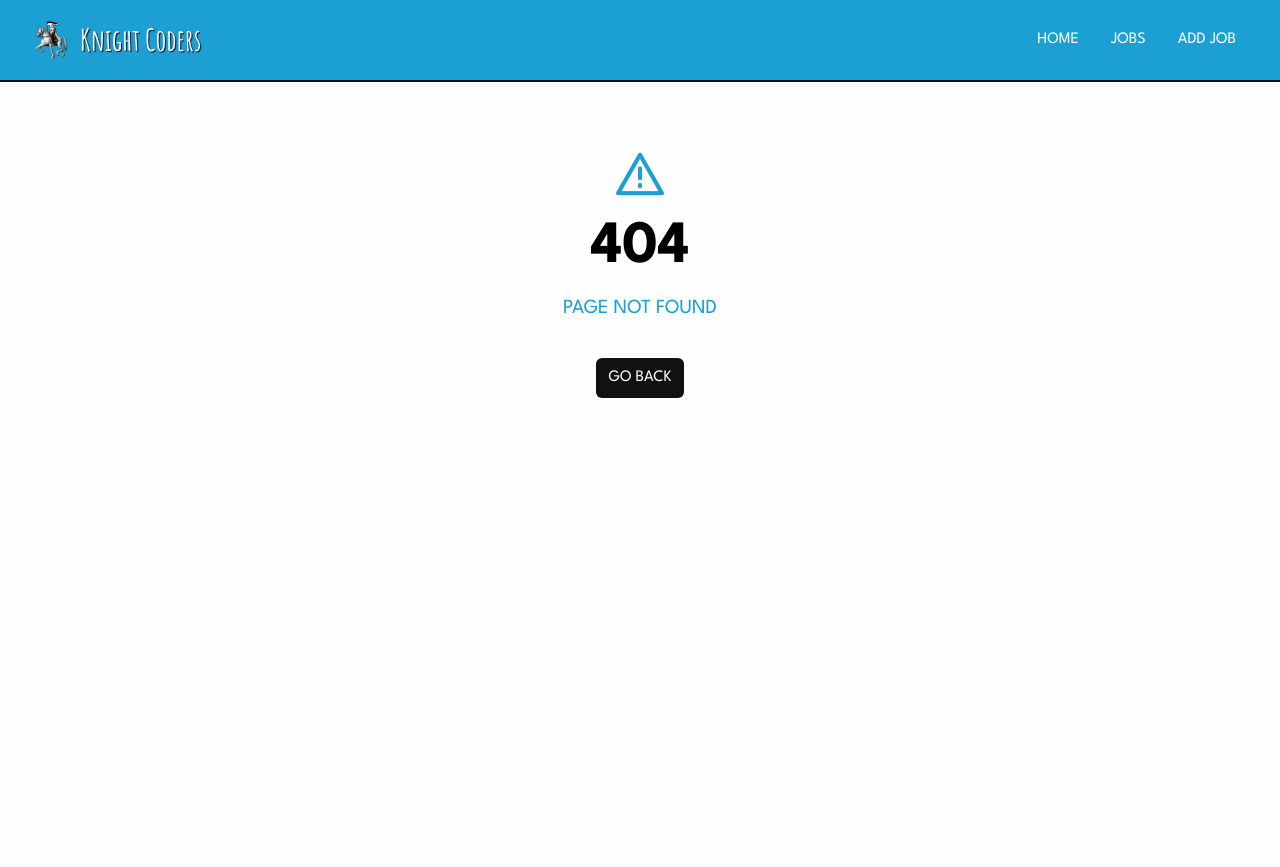
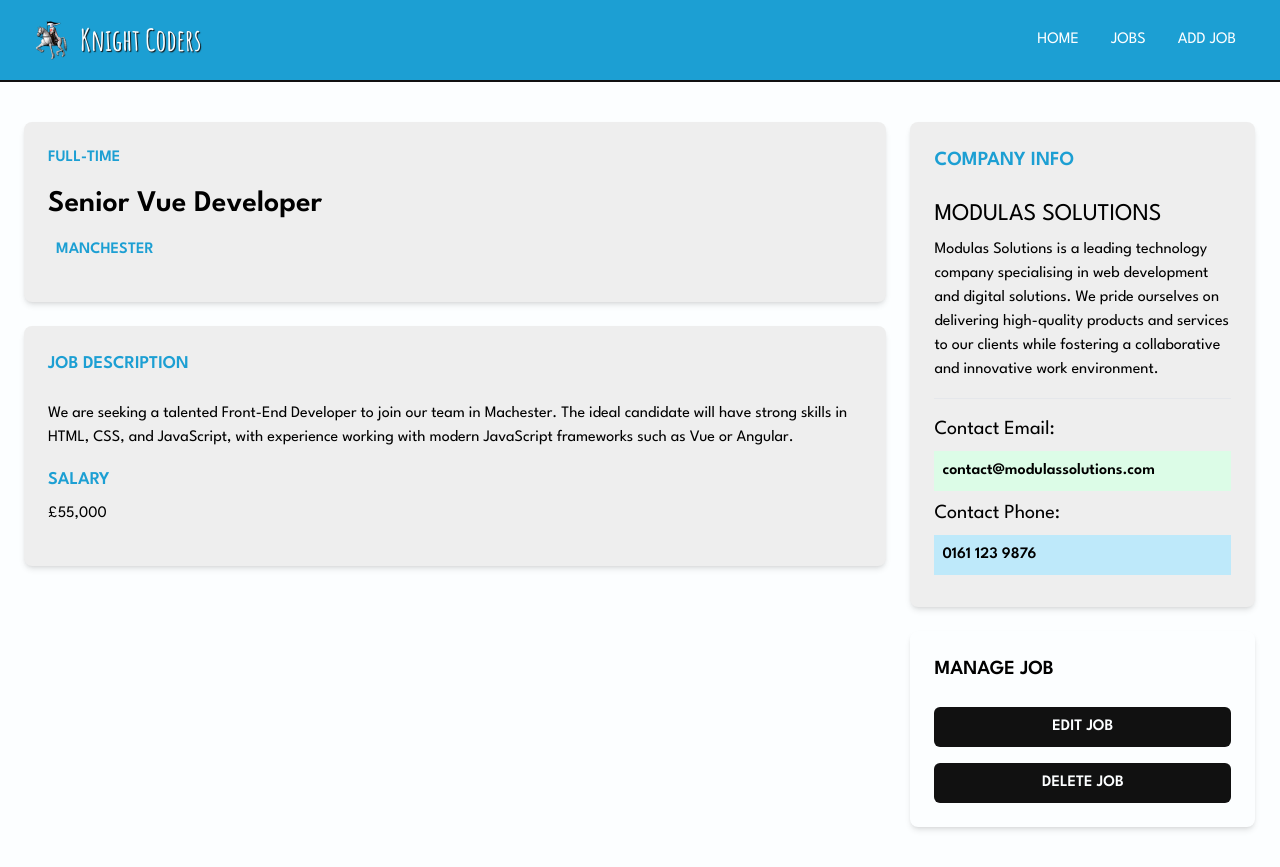
Before and after one commit to Nimira43/Knight-Coders, a Vue app: page /jobs/1 in a window 1280 px wide. Before the commit this address had no page. Before the commit the page ends 800 px from the top, so only its background shows below. Built offline with nearby package versions, Linux system fonts and the light colour scheme.

Commit message:
Updated JobViews

```diff
--- a/src/assets/main.css
+++ b/src/assets/main.css
@@ -9,7 +9,7 @@
 }
 
 body {
-  background-color: #fcfeff;
+  background-color: #fff;
 }
 
 .logo {
--- a/src/components/JobListing.vue
+++ b/src/components/JobListing.vue
@@ -47,7 +47,7 @@ const truncatedDescription = computed(() => {
           {{ job.location }}
         </div>
         <RouterLink
-          :to="'/job/' + job.id"
+          :to="'/jobs/' + job.id"
           class='h-[36px] bg-light font-semibold hover:bg-main text-dark px-4 py-2 rounded-lg text-center text-sm'
         >
           Read More
--- a/src/router/index.js
+++ b/src/router/index.js
@@ -18,7 +18,7 @@ const router = createRouter({
       component: JobsView
     },
     {
-      path: '/jobs:id',
+      path: '/jobs/:id',
       name: 'job',
       component: JobView
     },
--- a/src/views/JobView.vue
+++ b/src/views/JobView.vue
@@ -11,7 +11,7 @@
           <div
             class="bg-grey-light p-6 rounded-lg shadow-md text-center md:text-left"
           >
-            <div class="text-dark mb-4">Full-Time</div>
+            <div class="text-main font-semibold mb-4 uppercase">Full-Time</div>
             <h1 class="text-3xl font-semibold mb-4">Senior Vue Developer</h1>
             <div
               class="text-dark mb-4 flex align-middle justify-center md:justify-start"
@@ -19,12 +19,12 @@
               <i
                 class="fa-solid fa-location-dot text-lg text-main mr-2"
               ></i>
-              <p class="text-main">Manchester</p>
+              <p class="text-main font-semibold uppercase ">Manchester</p>
             </div>
           </div>
 
           <div class="bg-grey-light p-6 rounded-lg shadow-md mt-6">
-            <h3 class="text-main text-lg font-semibold mb-6">
+            <h3 class="text-main text-lg font-semibold mb-6 uppercase">
               Job Description
             </h3>
 
@@ -35,7 +35,7 @@
               JavaScript frameworks such as Vue or Angular.
             </p>
 
-            <h3 class="text-main text-lg font-semibold mb-2">Salary</h3>
+            <h3 class="text-main text-lg font-semibold mb-2 uppercase">Salary</h3>
 
             <p class="mb-4">£55,000</p>
           </div>
@@ -43,11 +43,11 @@
 
         <aside>
           <div class="bg-grey-light p-6 rounded-lg shadow-md">
-            <h3 class="text-xl font-semibold mb-6">Company Info</h3>
+            <h3 class="text-xl text-main font-semibold mb-6 uppercase">Company Info</h3>
 
-            <h2 class="text-2xl">Modulas Solutions</h2>
+            <h2 class="text-2xl uppercase">Modulas Solutions</h2>
 
-            <p class="my-2">
+            <p class="my-2 ">
               Modulas Solutions is a leading technology company specialising in
               web development and digital solutions. We pride ourselves on
               delivering high-quality products and services to our clients
@@ -64,19 +64,19 @@
 
             <h3 class="text-xl">Contact Phone:</h3>
 
-            <p class="my-2 bg-green-100 p-2 font-semibold">0161 123 9876</p>
+            <p class="my-2 bg-main-light p-2 font-semibold">0161 123 9876</p>
           </div>
 
           <div class="bg-light p-6 rounded-lg shadow-md mt-6">
-            <h3 class="text-xl font-semibold mb-6">Manage Job</h3>
+            <h3 class="text-xl font-semibold mb-6 uppercase ">Manage Job</h3>
             <a
               href="/jobs/add"
-              class="bg-green-500 hover:bg-green-600 text-light text-center font-semibold py-2 px-4 rounded-full w-full focus:outline-none focus:shadow-outline mt-4 block"
+              class="bg-dark hover:bg-grey-dark text-light text-center uppercase font-semibold py-2 px-4 rounded-md w-full focus:outline-none focus:shadow-outline mt-4 block"
             >
               Edit Job
             </a>
             <button
-              class="bg-red-500 hover:bg-red-600 text-light font-semibold py-2 px-4 rounded-full w-full focus:outline-none focus:shadow-outline mt-4 block"
+              class="bg-dark hover:bg-grey-dark text-light uppercase font-semibold py-2 px-4 rounded-md w-full focus:outline-none focus:shadow-outline mt-4 block"
             >
               Delete Job
             </button>
--- a/tailwind.config.js
+++ b/tailwind.config.js
@@ -5,10 +5,11 @@ export default {
     extend: {
       colors: {
         'main': '#1c9fd3',
+        'main-light': '#bee9fa',
         'light': '#fcfeff',
         'dark': '#111',
         'grey-dark': '#333',
-        'grey-light': '#eee'
+        'grey-light': '#eee',
       },
       fontFamily: {
         sans: ['Poppins', 'sans-serif'],
```
